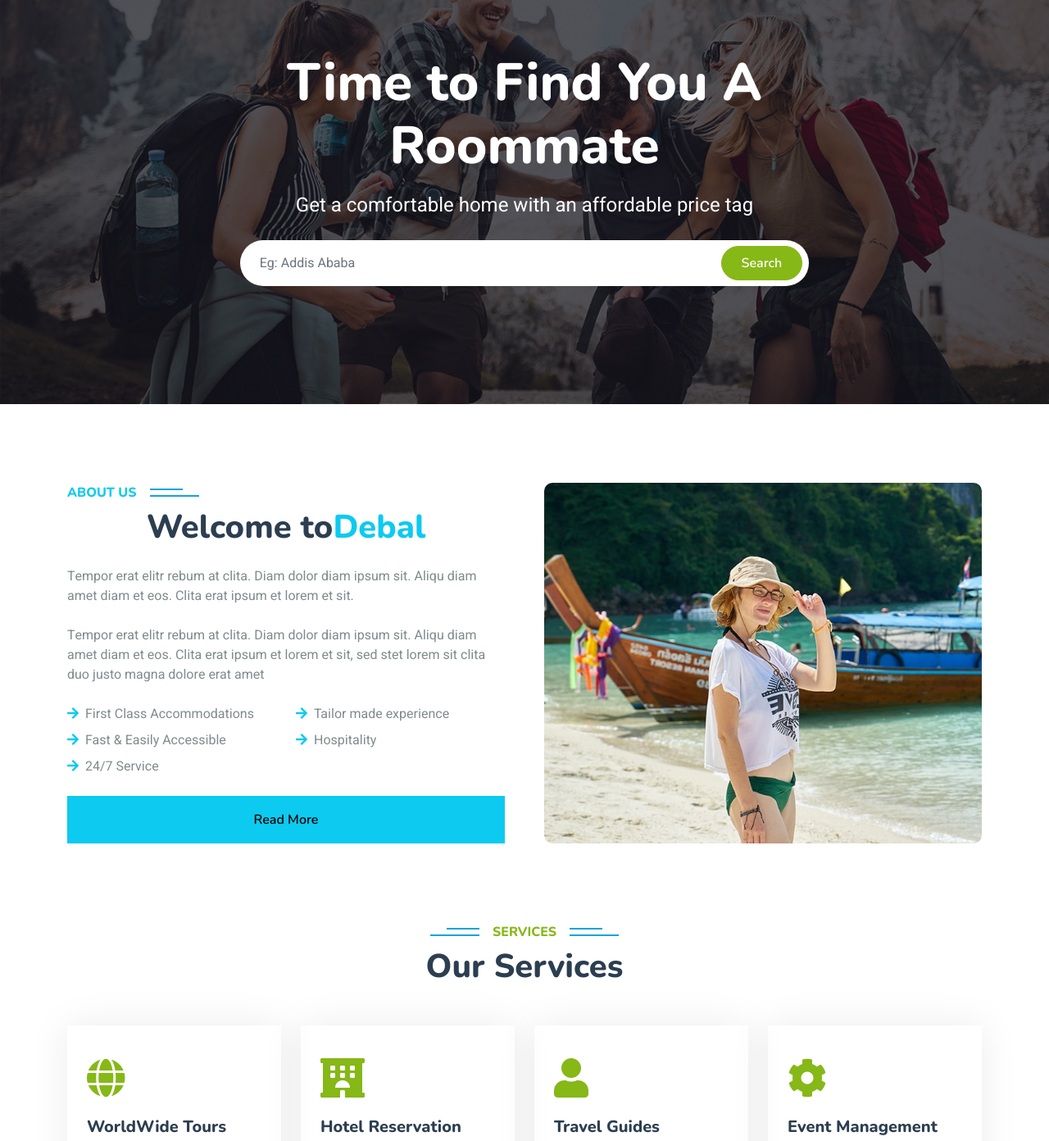
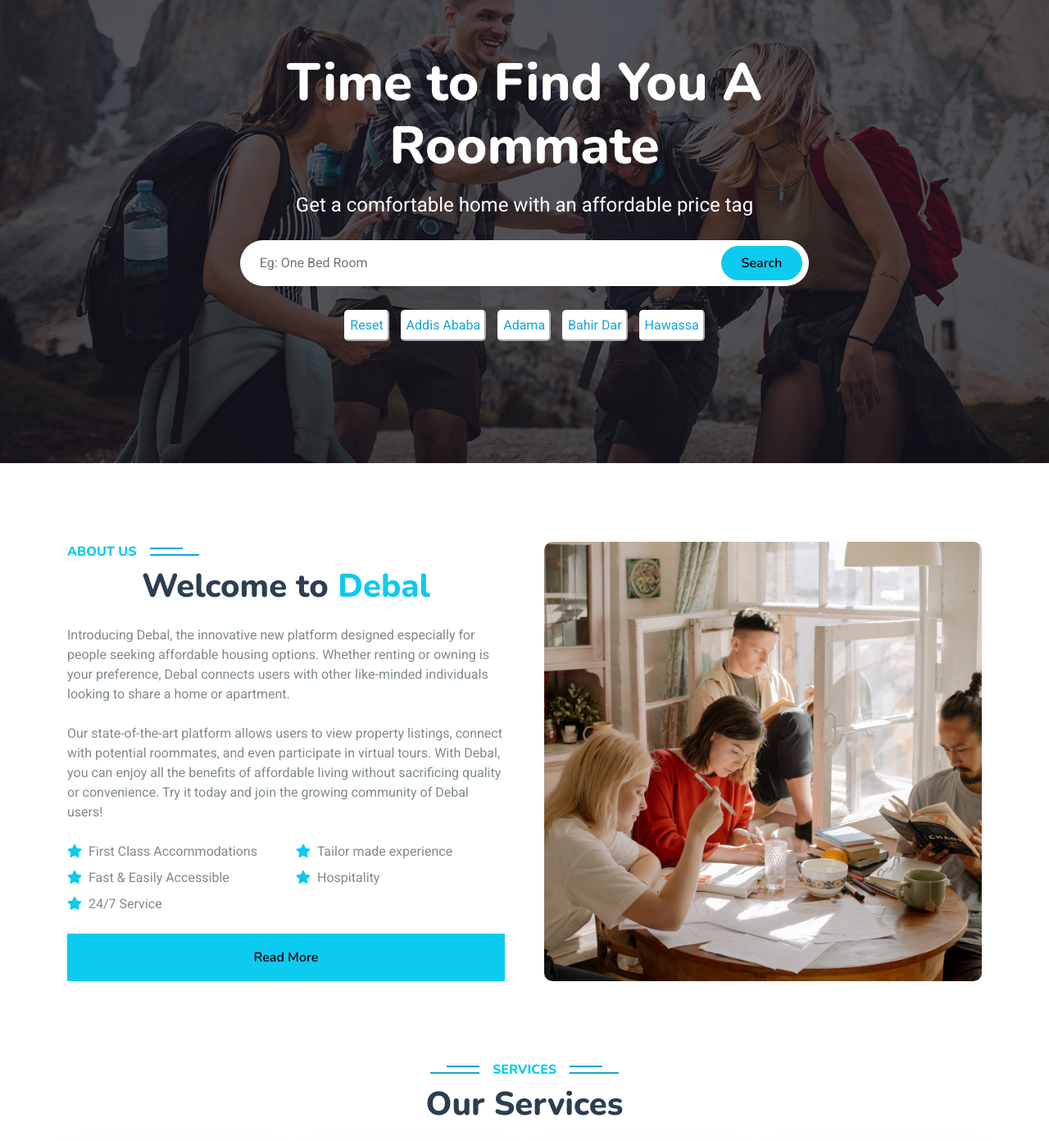
Before and after one commit to YonatanAwoke/Debal, a plain HTML site: page Debal/index.html in a window 1280 px wide. Shown: the part 177-1569 px from the top of the page at 82% size. Drawn offline with nearby package versions, Linux system fonts and the light colour scheme; animation ran at ten frames a second.

Commit message:
added UI for filter to the search and color manipulation on the service page

```diff
--- a/Debal/css/style.css
+++ b/Debal/css/style.css
@@ -222,10 +222,35 @@
     width: calc(100% + 60px);
     left: 0;
 }
+/*** Filter Section ***/
+.filter button{
+    color: #15a4d8;
+    background-color: white;
+    border-color: white;
+    padding: 5px;
+    margin: 5px;
+    border-radius: 5px;
+}
+
+.filter button:hover{
+    color: #000000;
+    background-color: #15a4d8;
+    border-color: #15a4d8;
+    padding: 5px;
+    border-radius: 5px;
+}
+
+/* [data-toggle='on'] {
+    display:block;
+  }
+
+  [data-toggle='off'] {
+    display:none;
+  } */
 
 /*** About ***/
 #aboutImg:hover{
-    box-shadow: 0 0 45px #15a4d8;
+    box-shadow: 0 0 45px #15a4d888;
     transition: .5s;
 }
 
--- a/Debal/index.html
+++ b/Debal/index.html
@@ -106,8 +106,16 @@
                         <h1 class="display-3 text-white mb-3 animated slideInDown">Time to Find You A Roommate</h1>
                         <p class="fs-4 text-white mb-4 animated slideInDown">Get a comfortable home with an affordable price tag</p>
                         <div class="position-relative w-75 mx-auto animated slideInDown">
-                            <input class="form-control border-0 rounded-pill w-100 py-3 ps-4 pe-5" type="text" placeholder="Eg: Addis Ababa">
-                            <button type="button" class="btn btn-primary rounded-pill py-2 px-4 position-absolute top-0 end-0 me-2" style="margin-top: 7px;">Search</button>
+                            <input class="form-control border-0 rounded-pill w-100 py-3 ps-4 pe-5" type="text" placeholder="Eg: One Bed Room"><br>
+                            <div class="filter">
+                                <button data-filter="ping" data-reset="true">Reset</button>
+                                <button data-filter="ping" data-filter-tag="a">Addis Ababa</button>
+                                <button data-filter="ping" data-filter-tag="b">Adama</button>
+                                <button data-filter="ping" data-filter-tag="c">Bahir Dar</button>
+                                <button data-filter="ping" data-filter-tag="c">Hawassa</button>
+                            </div>
+
+                            <button type="button" class="btn btn-info rounded-pill py-2 px-4 position-absolute top-0 end-0 me-2" style="margin-top: 7px;">Search</button>
                         </div>
                     </div>
                 </div>
@@ -126,24 +134,24 @@
                     <h6 class="section-title bg-white text-start text-info pe-3">About Us</h6>
                     <h1 class="mb-4" style="display: flex;
                     align-items: center;
-                    justify-content: center;">Welcome to <span class="text-info">Debal</span></h1>
-                    <p class="mb-4">Tempor erat elitr rebum at clita. Diam dolor diam ipsum sit. Aliqu diam amet diam et eos. Clita erat ipsum et lorem et sit.</p>
-                    <p class="mb-4">Tempor erat elitr rebum at clita. Diam dolor diam ipsum sit. Aliqu diam amet diam et eos. Clita erat ipsum et lorem et sit, sed stet lorem sit clita duo justo magna dolore erat amet</p>
+                    justify-content: center;">Welcome to <span class="text-info"> &nbsp;Debal</span></h1>
+                    <p class="mb-4">Introducing Debal, the innovative new platform designed especially for people seeking affordable housing options. Whether renting or owning is your preference, Debal connects users with other like-minded individuals looking to share a home or apartment.</p>
+                    <p class="mb-4">Our state-of-the-art platform allows users to view property listings, connect with potential roommates, and even participate in virtual tours. With Debal, you can enjoy all the benefits of affordable living without sacrificing quality or convenience. Try it today and join the growing community of Debal users!</p>
                     <div class="row gy-2 gx-4 mb-4">
                         <div class="col-sm-6">
-                            <p class="mb-0"><i class="fa fa-arrow-right text-info me-2"></i>First Class Accommodations</p>
+                            <p class="mb-0"><i class="fa fa-star text-info me-2"></i>First Class Accommodations</p>
                         </div>
                         <div class="col-sm-6">
-                            <p class="mb-0"><i class="fa fa-arrow-right text-info me-2"></i>Tailor made experience</p>
+                            <p class="mb-0"><i class="fa fa-star text-info me-2"></i>Tailor made experience</p>
                         </div>
                         <div class="col-sm-6">
-                            <p class="mb-0"><i class="fa fa-arrow-right text-info me-2"></i>Fast & Easily Accessible</p>
+                            <p class="mb-0"><i class="fa fa-star text-info me-2"></i>Fast & Easily Accessible</p>
                         </div>
                         <div class="col-sm-6">
-                            <p class="mb-0"><i class="fa fa-arrow-right text-info me-2"></i>Hospitality</p>
+                            <p class="mb-0"><i class="fa fa-star text-info me-2"></i>Hospitality</p>
                         </div>
                         <div class="col-sm-6">
-                            <p class="mb-0"><i class="fa fa-arrow-right text-info me-2"></i>24/7 Service</p>
+                            <p class="mb-0"><i class="fa fa-star text-info me-2"></i>24/7 Service</p>
                         </div>
                     </div>
                     <a class="btn btn-info py-3 px-5 mt-2" href=""
@@ -153,7 +161,7 @@
                 </div>
                 <div class="col-lg-6 wow fadeInUp" data-wow-delay="0.1s" style="min-height: 400px;">
                     <div class="position-relative h-100">
-                        <img class="img-fluid position-absolute w-100 h-100" src="img/about.jpg" id="aboutImg" alt="" style="object-fit: cover; border-radius: 10px;">
+                        <img class="img-fluid position-absolute w-100 h-100" src="img/pexels-cottonbro-studio-4778621.jpg" id="aboutImg" alt="" style="object-fit: cover; border-radius: 10px;">
                     </div>
                 </div>
             </div>
@@ -166,14 +174,14 @@
     <div class="container-xxl py-5">
         <div class="container">
             <div class="text-center wow fadeInUp" data-wow-delay="0.1s">
-                <h6 class="section-title bg-white text-center text-primary px-3">Services</h6>
+                <h6 class="section-title bg-white text-center text-info px-3">Services</h6>
                 <h1 class="mb-5">Our Services</h1>
             </div>
             <div class="row g-4">
                 <div class="col-lg-3 col-sm-6 wow fadeInUp" data-wow-delay="0.1s">
                     <div class="service-item rounded pt-3">
                         <div class="p-4">
-                            <i class="fa fa-3x fa-globe text-primary mb-4"></i>
+                            <i class="fa fa-3x fa-globe text-info mb-4"></i>
                             <h5>WorldWide Tours</h5>
                             <p>Diam elitr kasd sed at elitr sed ipsum justo dolor sed clita amet diam</p>
                         </div>
@@ -182,7 +190,7 @@
                 <div class="col-lg-3 col-sm-6 wow fadeInUp" data-wow-delay="0.3s">
                     <div class="service-item rounded pt-3">
                         <div class="p-4">
-                            <i class="fa fa-3x fa-hotel text-primary mb-4"></i>
+                            <i class="fa fa-3x fa-hotel text-info mb-4"></i>
                             <h5>Hotel Reservation</h5>
                             <p>Diam elitr kasd sed at elitr sed ipsum justo dolor sed clita amet diam</p>
                         </div>
@@ -191,7 +199,7 @@
                 <div class="col-lg-3 col-sm-6 wow fadeInUp" data-wow-delay="0.5s">
                     <div class="service-item rounded pt-3">
                         <div class="p-4">
-                            <i class="fa fa-3x fa-user text-primary mb-4"></i>
+                            <i class="fa fa-3x fa-user text-info mb-4"></i>
                             <h5>Travel Guides</h5>
                             <p>Diam elitr kasd sed at elitr sed ipsum justo dolor sed clita amet diam</p>
                         </div>
@@ -200,7 +208,7 @@
                 <div class="col-lg-3 col-sm-6 wow fadeInUp" data-wow-delay="0.7s">
                     <div class="service-item rounded pt-3">
                         <div class="p-4">
-                            <i class="fa fa-3x fa-cog text-primary mb-4"></i>
+                            <i class="fa fa-3x fa-cog text-info mb-4"></i>
                             <h5>Event Management</h5>
                             <p>Diam elitr kasd sed at elitr sed ipsum justo dolor sed clita amet diam</p>
                         </div>
@@ -209,7 +217,7 @@
                 <div class="col-lg-3 col-sm-6 wow fadeInUp" data-wow-delay="0.1s">
                     <div class="service-item rounded pt-3">
                         <div class="p-4">
-                            <i class="fa fa-3x fa-globe text-primary mb-4"></i>
+                            <i class="fa fa-3x fa-globe text-info mb-4"></i>
                             <h5>WorldWide Tours</h5>
                             <p>Diam elitr kasd sed at elitr sed ipsum justo dolor sed clita amet diam</p>
                         </div>
@@ -218,7 +226,7 @@
                 <div class="col-lg-3 col-sm-6 wow fadeInUp" data-wow-delay="0.3s">
                     <div class="service-item rounded pt-3">
                         <div class="p-4">
-                            <i class="fa fa-3x fa-hotel text-primary mb-4"></i>
+                            <i class="fa fa-3x fa-hotel text-info mb-4"></i>
                             <h5>Hotel Reservation</h5>
                             <p>Diam elitr kasd sed at elitr sed ipsum justo dolor sed clita amet diam</p>
                         </div>
@@ -227,7 +235,7 @@
                 <div class="col-lg-3 col-sm-6 wow fadeInUp" data-wow-delay="0.5s">
                     <div class="service-item rounded pt-3">
                         <div class="p-4">
-                            <i class="fa fa-3x fa-user text-primary mb-4"></i>
+                            <i class="fa fa-3x fa-user text-info mb-4"></i>
                             <h5>Travel Guides</h5>
                             <p>Diam elitr kasd sed at elitr sed ipsum justo dolor sed clita amet diam</p>
                         </div>
@@ -236,7 +244,7 @@
                 <div class="col-lg-3 col-sm-6 wow fadeInUp" data-wow-delay="0.7s">
                     <div class="service-item rounded pt-3">
                         <div class="p-4">
-                            <i class="fa fa-3x fa-cog text-primary mb-4"></i>
+                            <i class="fa fa-3x fa-cog text-info mb-4"></i>
                             <h5>Event Management</h5>
                             <p>Diam elitr kasd sed at elitr sed ipsum justo dolor sed clita amet diam</p>
                         </div>
@@ -261,22 +269,22 @@
                         <div class="col-lg-12 col-md-12 wow zoomIn" data-wow-delay="0.1s">
                             <a class="position-relative d-block overflow-hidden" href="">
                                 <img class="img-fluid" src="img/3db183c3-4fec-4e57-82ad-081fb6c27162.jfif" alt="">
-                                <div class="bg-white text-danger fw-bold position-absolute top-0 start-0 m-3 py-1 px-2">Available</div>
-                                <div class="bg-white text-primary fw-bold position-absolute bottom-0 end-0 m-3 py-1 px-2">Addis Ababa</div>
+                                <div class="bg-white text-primary fw-bold position-absolute top-0 start-0 m-3 py-1 px-2">Available</div>
+                                <div class="bg-white text-info fw-bold position-absolute bottom-0 end-0 m-3 py-1 px-2">Addis Ababa</div>
                             </a>
                         </div>
                         <div class="col-lg-6 col-md-12 wow zoomIn" data-wow-delay="0.3s">
                             <a class="position-relative d-block overflow-hidden" href="">
                                 <img class="img-fluid" src="img/adama.jpg" alt="">
                                 <div class="bg-white text-danger fw-bold position-absolute top-0 start-0 m-3 py-1 px-2">Coming Soon</div>
-                                <div class="bg-white text-primary fw-bold position-absolute bottom-0 end-0 m-3 py-1 px-2">Adama</div>
+                                <div class="bg-white text-info fw-bold position-absolute bottom-0 end-0 m-3 py-1 px-2">Adama</div>
                             </a>
                         </div>
                         <div class="col-lg-6 col-md-12 wow zoomIn" data-wow-delay="0.5s">
                             <a class="position-relative d-block overflow-hidden" href="">
                                 <img class="img-fluid" src="img/bahir dar.jpg" alt="">
                                 <div class="bg-white text-danger fw-bold position-absolute top-0 start-0 m-3 py-1 px-2">Coming Soon</div>
-                                <div class="bg-white text-primary fw-bold position-absolute bottom-0 end-0 m-3 py-1 px-2">Bahir Dar</div>
+                                <div class="bg-white text-info fw-bold position-absolute bottom-0 end-0 m-3 py-1 px-2">Bahir Dar</div>
                             </a>
                         </div>
                     </div>
@@ -285,7 +293,7 @@
                     <a class="position-relative d-block h-100 overflow-hidden" href="">
                         <img class="img-fluid position-absolute w-100 h-100" src="img/hawassa.png" alt="" style="object-fit: cover;">
                         <div class="bg-white text-danger fw-bold position-absolute top-0 start-0 m-3 py-1 px-2">Coming Soon</div>
-                        <div class="bg-white text-primary fw-bold position-absolute bottom-0 end-0 m-3 py-1 px-2">Hawassa</div>
+                        <div class="bg-white text-info fw-bold position-absolute bottom-0 end-0 m-3 py-1 px-2">Hawassa</div>
                     </a>
                 </div>
             </div>
@@ -697,7 +705,7 @@
 
 
     <!-- Back to Top -->
-    <a href="#" class="btn btn-lg btn-primary btn-lg-square back-to-top"><i class="bi bi-arrow-up"></i></a>
+    <a href="#" class="btn btn-lg btn-info btn-lg-square back-to-top" style="border-radius: 5px ;"><i class="bi bi-arrow-up"></i></a>
 
 
     <!-- JavaScript Libraries -->
```
Also changed, not shown: Debal/js/main.js (+43 -0 lines), Debal/img/Debal_Logo.png (deleted), Debal/img/about.jpg (deleted), Debal/img/destination-1.jpg (deleted), Debal/img/destination-2.jpg (deleted), Debal/img/destination-3.jpg (deleted), Debal/img/destination-4.jpg (deleted), Debal/img/pexels-cottonbro-studio-4778621.jpg (added).
